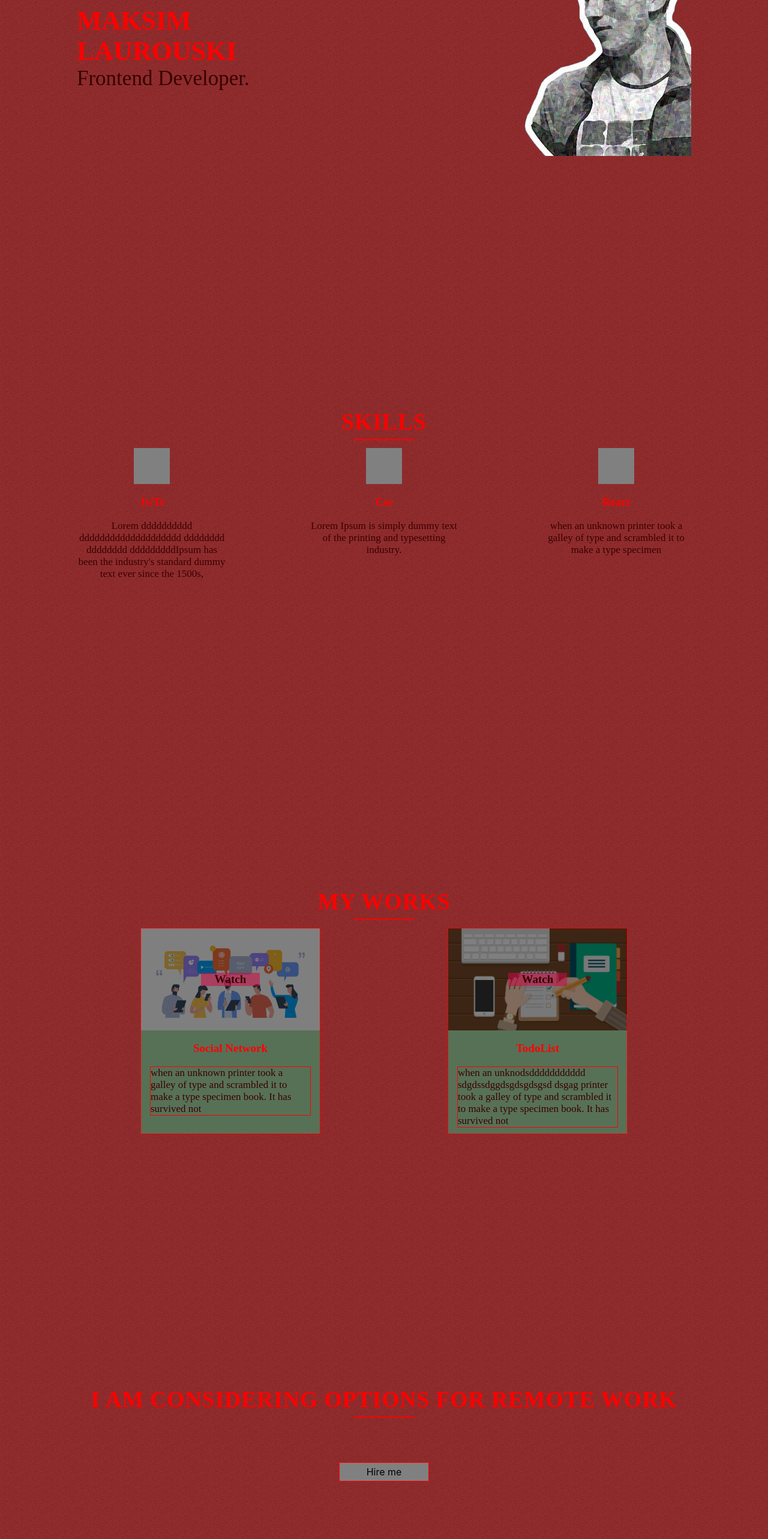
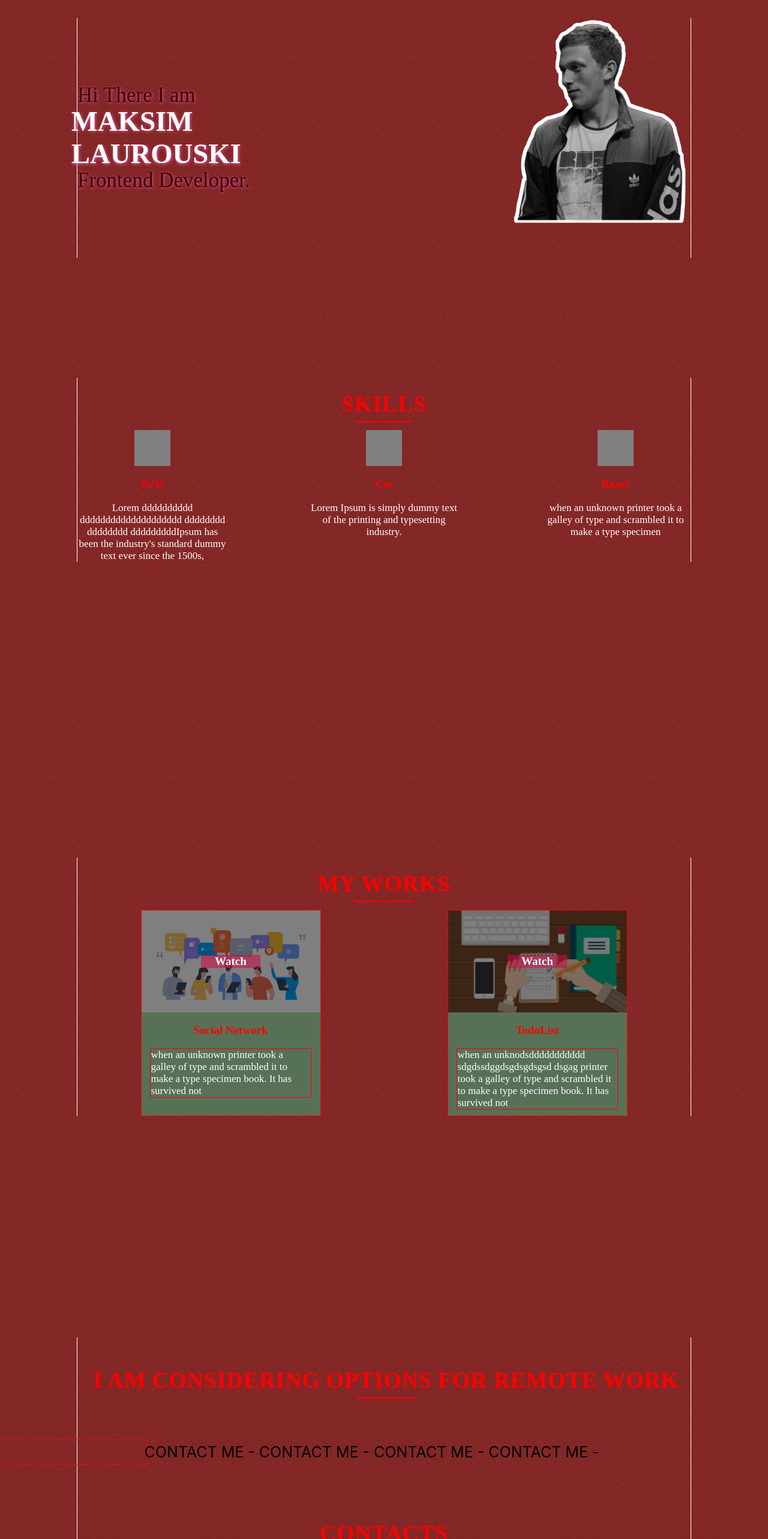
Before and after one commit to EdmondDantess/portfolioinweb, a React (Create React App) app: page / in a window 1280 px wide. Shown: the part 220-2786 px from the top of the page at 60% size. Built offline with nearby package versions, Linux system fonts and the light colour scheme.

Commit message:
Commit 5 start realizings animations

```diff
--- a/src/App.css
+++ b/src/App.css
@@ -3,12 +3,11 @@
 }
 
 .App {
-    background-color: #920f11;
-
+    background-color: #860a0a;
 }
 
 .backgroundNoise {
-    animation: animate .5s linear infinite;
+    animation: animate 5s linear infinite;
 
 }
 
--- a/src/App.tsx
+++ b/src/App.tsx
@@ -11,7 +11,7 @@ import backGr from './assets/images/noiseBackground.jpg'
 
 const App = () => {
     const appStyle = {
-        backgroundImage: `url(${backGr})`
+        backgroundImage: `url(${backGr})`,
     }
 
     return (
--- a/src/common/styles/Container.module.css
+++ b/src/common/styles/Container.module.css
@@ -6,4 +6,6 @@
     align-items: center;
     justify-content: space-between;
     flex-wrap: wrap;
+    border-left: white solid 1px;
+    border-right: white solid 1px;
 }
--- a/src/common/styles/sass/varibles.scss
+++ b/src/common/styles/sass/varibles.scss
@@ -1,5 +1,5 @@
 $titleColor: red;
 $backgroundTextColor: none;
-$justBodyTextColor: #390000;
+$justBodyTextColor: white;
 $fontForDescriptionTitle: "Times new roman", serif ;
 $fontDescriptionFontDes: "Times new roman", serif ;
--- a/src/header/Header.module.css
+++ b/src/header/Header.module.css
@@ -2,7 +2,8 @@
     display: flex;
     justify-content: space-around;
     align-items: center;
-    height: 80px;
+    height: 50px;
+    border-bottom: 1px solid white;
 }
 
 .fullName {
--- a/src/header/Header.tsx
+++ b/src/header/Header.tsx
@@ -8,6 +8,7 @@ const Header = () => {
             <div className={style.fullName}>MAKSIM LAUROUSKI <hr/></div>
 
             <Nav/>
+
         </div>
     );
 };
--- a/src/main/Main.module.scss
+++ b/src/main/Main.module.scss
@@ -5,22 +5,52 @@
   min-height: 100vh;
   display: flex;
   justify-content: space-between;
-    align-items: flex-start;
+  align-items: center;
+
   .text {
     width: 330px;
+    @include text($fontForDescriptionTitle, 400, 35px);
     color: #390000;
-        @include text($fontForDescriptionTitle, 400, 35px);
-        color: $justBodyTextColor;
+    animation-name: textAnim;
+    animation-duration: 3s;
+    animation-timing-function: linear;
+    animation-iteration-count: infinite;
+    animation-direction: alternate-reverse;
+    @keyframes textAnim {
+      from {
+        text-shadow: 1px 1px 5px white;
 
       }
+      50% {
+        text-shadow: 1px 1px 5px #390000;
+      }
+      to {
+        text-shadow: 1px 1px 5px hotpink;
+      }
+    }
+  }
+
   .photo {
     width: 300px;
     height: 400px;
   }
-    .text  h1 {
+
+  .text h1 {
     padding: 0;
     margin: 0;
-        color: red;
+    color: white;
     font-size: 44px;
+    animation-name: textH1;
+    animation-duration: 20s;
+    animation-timing-function: linear;
+    animation-iteration-count: infinite;
+    animation-direction: alternate;
+    @keyframes textH1 {
+      from {
+      }
+      to {
+        transform: scale(1.2);
       }
     }
+  }
+}
--- a/src/main/Main.tsx
+++ b/src/main/Main.tsx
@@ -5,8 +5,10 @@ import avatarka from '../assets/images/avatar.png';
 
 const Main = () => {
     const avatar = {
-        backgroundImage: `url(${avatarka})`
-    }
+        backgroundImage: `url(${avatarka})`,
+        backgroundSize: 'contain',
+        backgroundRepeat: 'no-repeat',
+            }
     return (
         <div className={style.mainBlock}>
             <div className={styleContainer.container}>
--- a/src/nav/Nav.module.css
+++ b/src/nav/Nav.module.css
@@ -2,4 +2,9 @@
     width: 300px;
     display: flex;
     justify-content: space-around;
+
 }
+a {
+    color: white;
+    font-weight: bold;
+}
--- a/src/remote/Remote.module.css
+++ b/src/remote/Remote.module.css
@@ -12,8 +12,22 @@
 }
 .button {
     width: 150px;
-    background-color: grey;
     border: 1px solid red;
     padding: 5px;
     text-align: center;
+
+
 }
+
+.button{
+    width:100%;
+    white-space:nowrap;
+    font-size:25px;
+    animation: button 14s infinite linear;
+    padding-left:100%;
+}
+
+@keyframes button{
+    0%{transform: translate(0, 0);}
+    100%{transform: translate(-200%, 0)}
+}
--- a/src/remote/Remote.tsx
+++ b/src/remote/Remote.tsx
@@ -8,7 +8,12 @@ const Remote = () => {
         <div className={style.RemoteBlock}>
             <div className={`${styleContainer.container} ${style.hireBlock}`}>
                 <Title title={'I am considering options for remote work'}/>
-                <div className={style.button}>Hire me</div>
+                <div className={style.button}>
+                    <span> CONTACT ME -</span>
+                    <span> CONTACT ME -</span>
+                    <span> CONTACT ME -</span>
+                    <span> CONTACT ME -</span>
+                     </div>
             </div>
         </div>
     );
```
Also changed, not shown: src/assets/images/New folder/noiseBackground.jpg (added), src/assets/images/avatar.png. Lines whose indentation alone changed are shown as unchanged.
